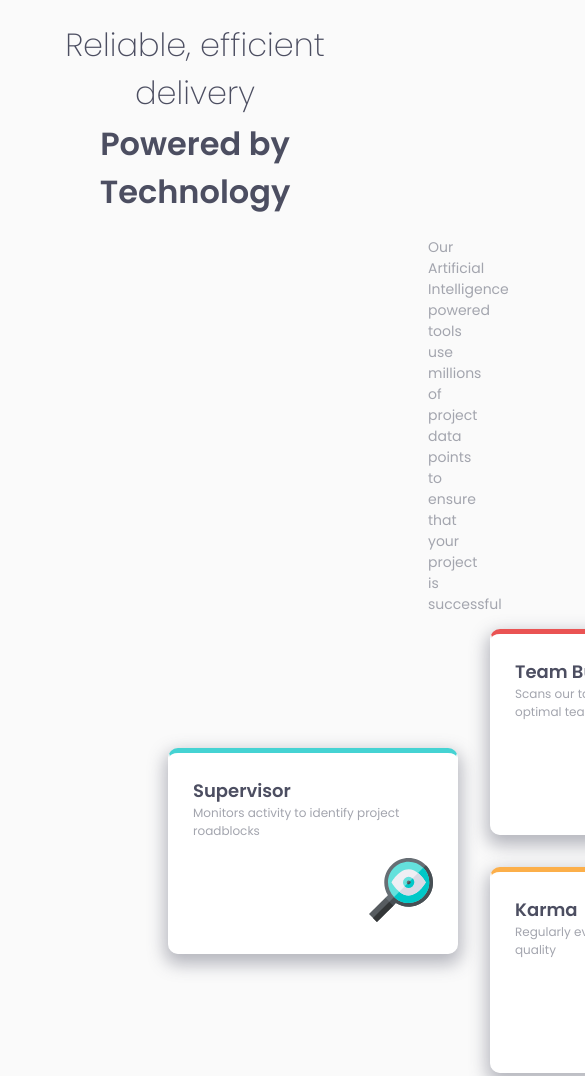
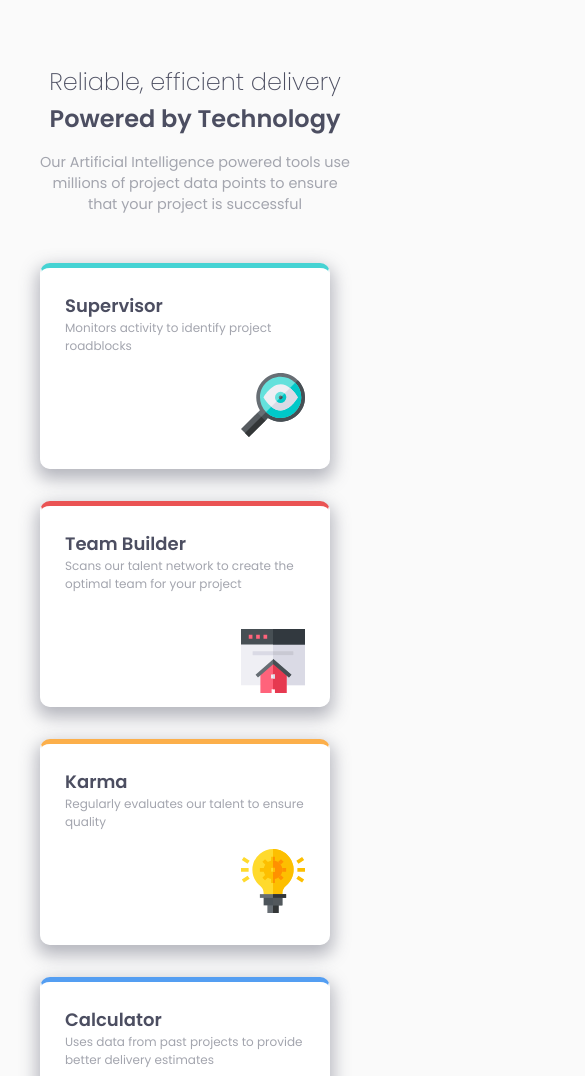
Before and after one commit to GabrielaParedes27/four-card-feature-section-master, a plain HTML site: page index.html in a window 390 px wide. Shown: the top 1076 px of the page, 585 px wide, since content can reach past the window. Drawn offline with Linux system fonts and the light colour scheme.

Commit message:
added responsive view

```diff
--- a/style.css
+++ b/style.css
@@ -95,6 +95,34 @@ img {
   grid-row: 2/4;
 }
 
+@media only screen and (max-width: 600px) {
+  body {
+    margin-top: 4em;
+  }
+  .primary-title,
+  .bold-title {
+    font-size: 1.5em;
+  }
+
+  .cards {
+    margin-top: 4em;
+    grid-template-columns: 1fr;
+    padding: 0 2rem;
+  }
+  p {
+    font-size: 0.9em;
+    padding: 0 2em;
+    text-align: center;
+  }
+  .right-card,
+  .top-card,
+  .bottom-card,
+  .left-card {
+    grid-column: 1/2;
+    grid-row: auto;
+  }
+}
+
 .attribution {
   font-size: 11px;
   text-align: center;
```
